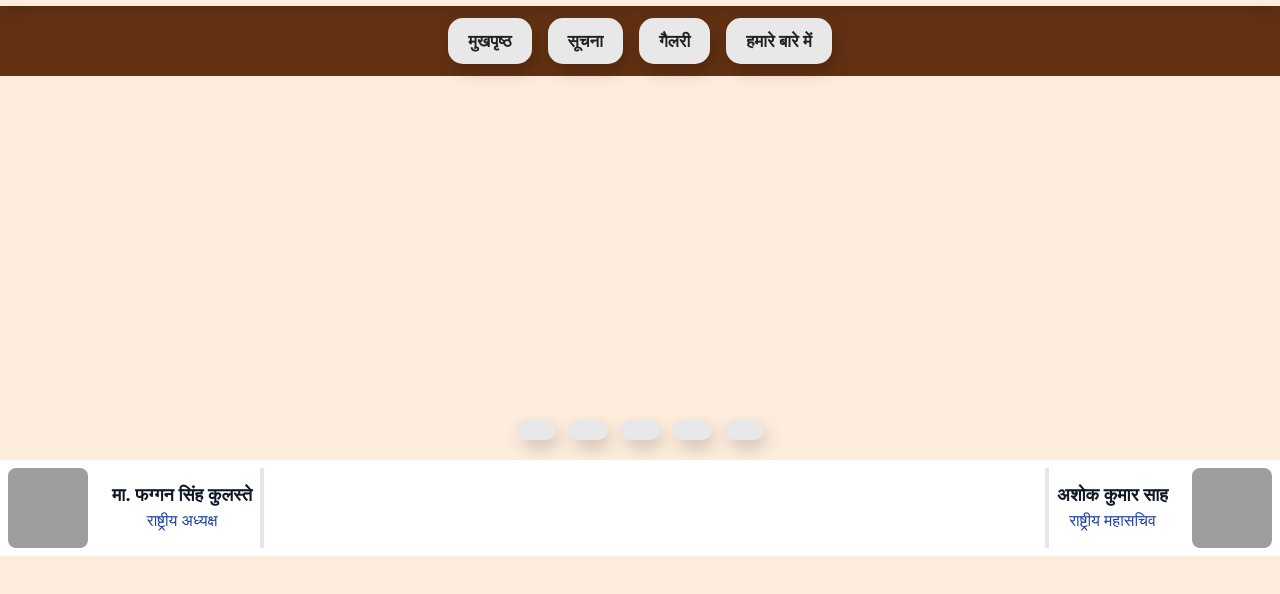
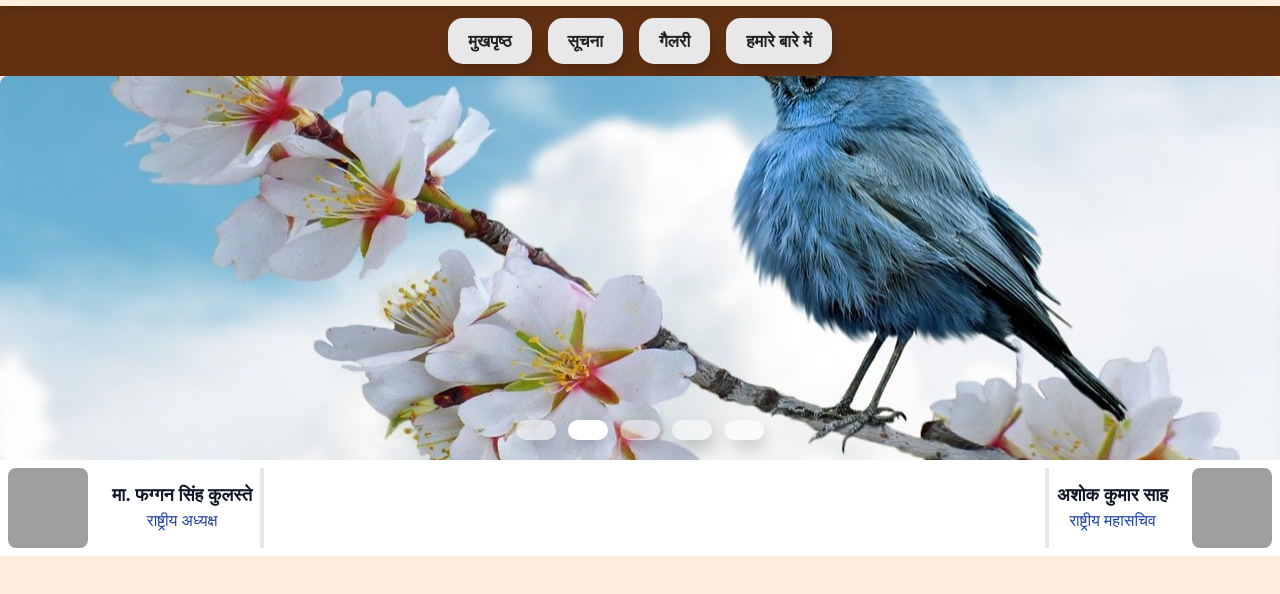
Before and after one commit to Sky1337x/abgs, a website: page public/index.html in a window 1280 px wide. Shown: the part 90-684 px from the top of the page. Drawn offline with nearby package versions, Linux system fonts and the light colour scheme; the site is published under a folder, as on GitHub Pages, so addresses that start at the root find nothing; grey boxes are pictures that could not be loaded.

Commit message:
Update index.html

```diff
--- a/public/index.html
+++ b/public/index.html
@@ -126,7 +126,7 @@
 
 
 
-    <script src="/node_modules/flowbite/dist/flowbite.min.js"></script>
+    <script src="../node_modules/flowbite/dist/flowbite.min.js"></script>
     <script src="./js/index.js"></script>
 </body>
 
```
